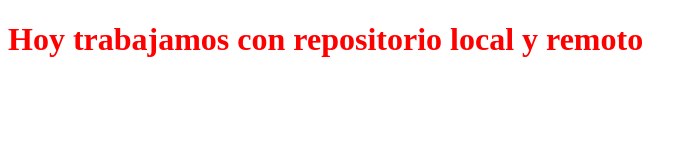
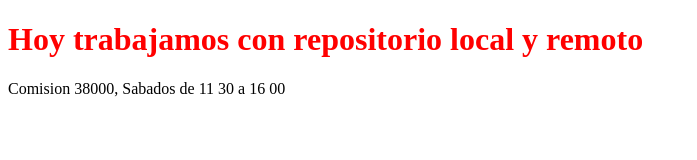
Before and after one commit to waltercelis/repositorio-38000, a plain HTML site: page index.html in a window 1280 px wide. Shown: the whole page, without its empty margins (0-697 px from the left). Drawn offline with Linux system fonts and the light colour scheme.

Commit message:
agremamos parrafo

```diff
--- a/index.html
+++ b/index.html
@@ -10,5 +10,6 @@
 <body>
 
     <h1>Hoy trabajamos con repositorio local y remoto</h1>
+    <p>Comision 38000, Sabados de 11 30 a 16 00</p>
 </body>
 </html>
```
